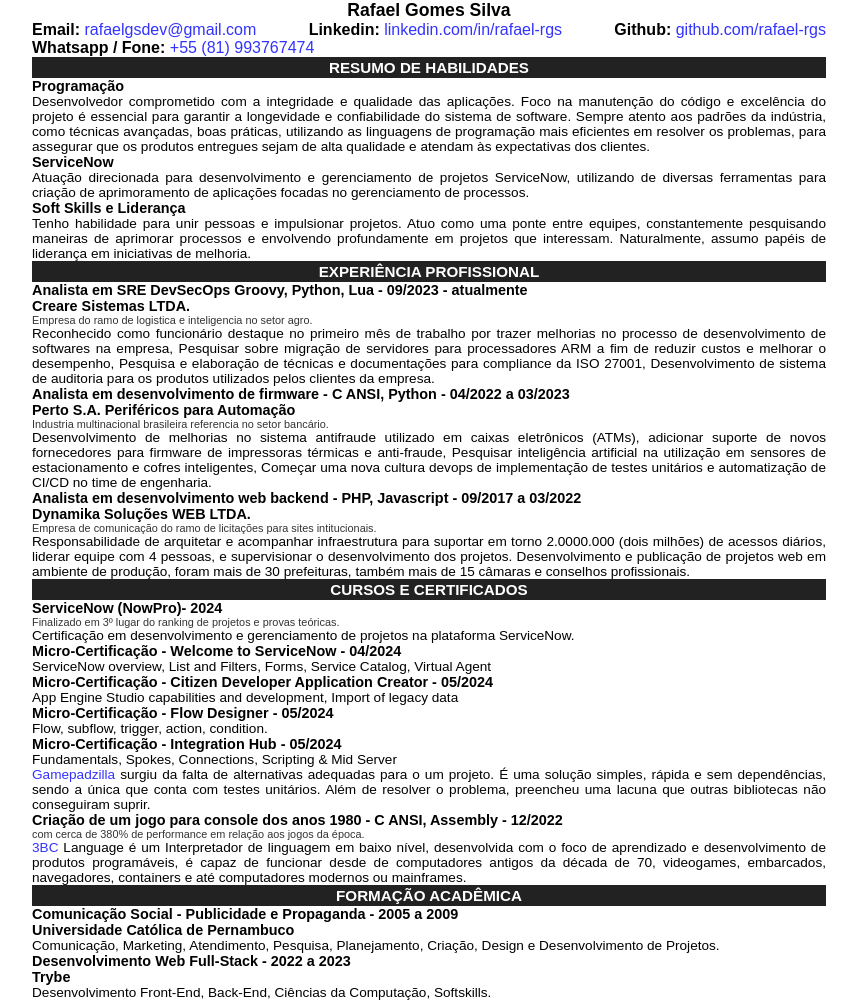
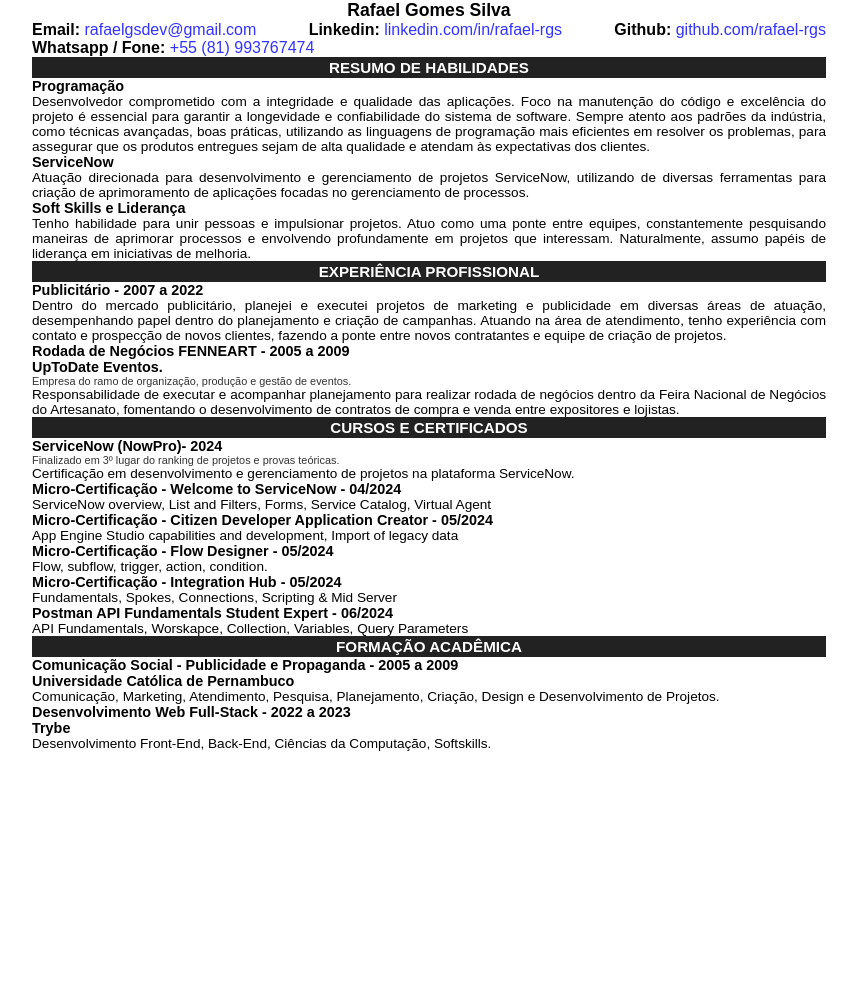
Before and after one commit to rafael-rgs/rafael-rgs.github.io, a plain HTML site: page index.html in a window 1280 px wide. Shown: the whole page, without its empty margins (211-1068 px from the left). After the commit the page ends 800 px from the top, so only its background shows below. Drawn offline with Linux system fonts and the light colour scheme.

Commit message:
updates index.html

```diff
--- a/index.html
+++ b/index.html
@@ -18,21 +18,13 @@
     <p><code>soft skills: artistic, curiosity, creativity, team work, resilience, work under pressure, presentation skills.</code></p>
     <p>Tenho habilidade para unir pessoas e impulsionar projetos. Atuo como uma ponte entre equipes, constantemente pesquisando maneiras de aprimorar processos e envolvendo profundamente em projetos que interessam. Naturalmente, assumo papéis de liderança em iniciativas de melhoria.</p>
     <h2>Experiência profissional <code>work history</code></h2>
-    <h3>Analista em SRE DevSecOps Groovy, Python, Lua - 09/2023 - atualmente <br>Creare Sistemas LTDA.</h3>
+    <h3>Publicitário - 2007 a 2022<br></h3>
+    <p>Dentro do mercado publicitário, planejei e executei projetos de marketing e publicidade em diversas áreas de atuação, desempenhando papel dentro do planejamento e criação de campanhas. Atuando na área de atendimento, tenho experiência com contato e prospecção de novos clientes, fazendo a ponte entre novos contratantes e equipe de criação de projetos.</p>
+    <h3>Rodada de Negócios FENNEART - 2005 a 2009<br>UpToDate Eventos.</h3>
     <blockquote>
-    <p>Empresa do ramo de logistica e inteligencia no setor agro.</p>
+    <p>Empresa do ramo de organização, produção e gestão de eventos.</p>
     </blockquote>
-    <p>Reconhecido como funcionário destaque no primeiro mês de trabalho por trazer melhorias no processo de desenvolvimento de softwares na empresa, Pesquisar sobre migração de servidores para processadores ARM a fim de reduzir custos e melhorar o desempenho, Pesquisa e elaboração de técnicas e documentações para compliance da ISO 27001, Desenvolvimento de sistema de auditoria para os produtos utilizados pelos clientes da empresa.</p>
-    <h3>Analista em desenvolvimento de firmware - C ANSI, Python - 04/2022 a 03/2023 <br>Perto S.A. Periféricos para Automação</h3>
-    <blockquote>
-    <p>Industria multinacional brasileira referencia no setor bancário.</p>
-    </blockquote>
-    <p>Desenvolvimento de melhorias no sistema antifraude utilizado em caixas eletrônicos (ATMs), adicionar suporte de novos fornecedores para firmware de impressoras térmicas e anti-fraude, Pesquisar inteligência artificial na utilização em sensores de estacionamento e cofres inteligentes, Começar uma nova cultura devops de implementação de testes unitários e automatização de CI/CD no time de engenharia.</p>
-    <h3>Analista em desenvolvimento web backend - PHP, Javascript - 09/2017 a 03/2022<br>Dynamika Soluções WEB LTDA.</h3>
-    <blockquote>
-    <p>Empresa de comunicação do ramo de licitações para sites intitucionais.</p>
-    </blockquote>
-    <p>Responsabilidade de arquitetar e acompanhar infraestrutura para suportar em torno 2.0000.000 (dois milhões) de acessos diários, liderar equipe com 4 pessoas, e supervisionar o desenvolvimento dos projetos. Desenvolvimento e publicação de projetos web em ambiente de produção, foram mais de 30 prefeituras, também mais de 15 câmaras e conselhos profissionais.</p>
+    <p>Responsabilidade de executar e acompanhar planejamento para realizar rodada de negócios dentro da Feira Nacional de Negócios do Artesanato, fomentando o desenvolvimento de contratos de compra e venda entre expositores e lojistas.</p>
     <h2>Cursos e Certificados <code>achievements and recognition</code></h2>
     <h3>ServiceNow (NowPro)- 2024</h3>
     <blockquote>
@@ -47,13 +39,8 @@
     <p>Flow, subflow, trigger, action, condition.</p>
     <h3>Micro-Certificação - Integration Hub - 05/2024</h3>
     <p>Fundamentals, Spokes, Connections, Scripting & Mid Server</p>
-
-    <p><a href="https://github.com/RodrigoDornelles/npm-gamepadzilla">Gamepadzilla</a> surgiu da falta de alternativas adequadas para o um projeto. É uma solução simples, rápida e sem dependências, sendo a única que conta com testes unitários. Além de resolver o problema, preencheu uma lacuna que outras bibliotecas não conseguiram suprir.</p>
-    <h3>Criação de um jogo para console dos anos 1980 - C ANSI, Assembly - 12/2022</h3>
-    <blockquote>
-    <p>com cerca de 380% de performance em relação aos jogos da época.</p>
-    </blockquote>
-    <p><a href="https://3bc-lang.org">3BC</a> Language é um Interpretador de linguagem em baixo nível, desenvolvida com o foco de aprendizado e desenvolvimento de produtos programáveis, é capaz de funcionar desde de computadores antigos da década de 70, videogames, embarcados, navegadores, containers e até computadores modernos ou mainframes.</p>
+    <h3>Postman API Fundamentals Student Expert - 06/2024</h3>
+    <p>API Fundamentals, Worskapce, Collection, Variables, Query Parameters</p>
     <h2>Formação acadêmica <code>education</code></h2>
     <h3>Comunicação Social - Publicidade e Propaganda - 2005 a 2009<br>Universidade Católica de Pernambuco</h3>
     <p>Comunicação, Marketing, Atendimento, Pesquisa, Planejamento, Criação, Design e Desenvolvimento de Projetos.</p>
```
